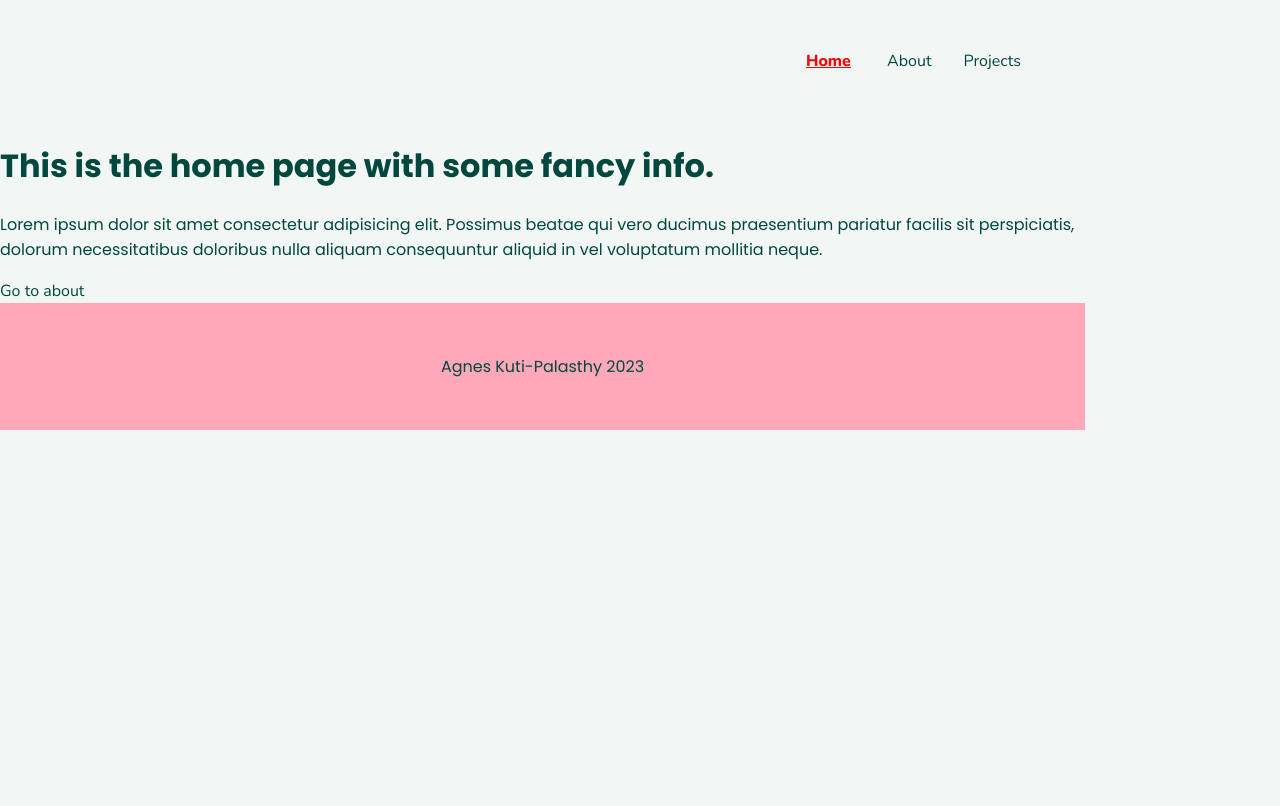
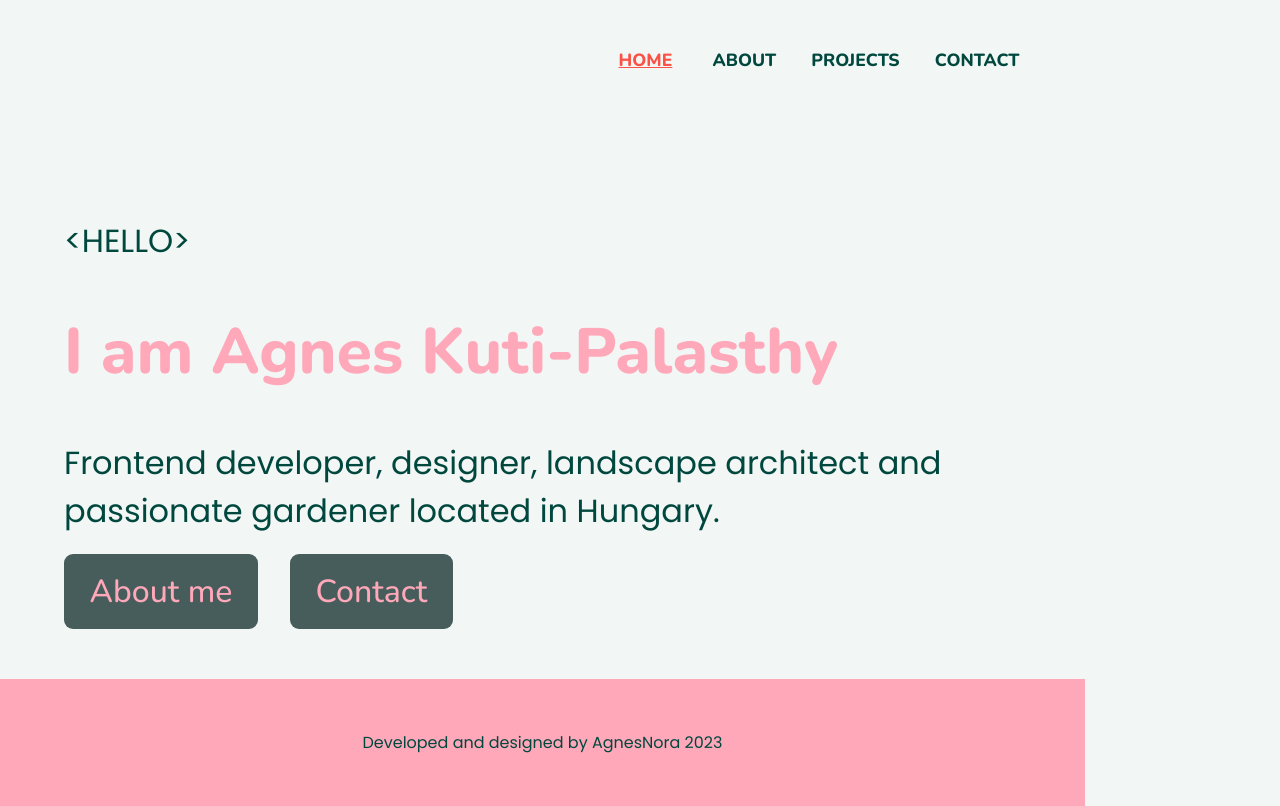
Before and after one commit to agnesnora/portfolio2023, a React (Vite) app: page / in a window 1280 px wide. Built offline with nearby package versions, Linux system fonts and the light colour scheme; what miragejs would draw is missing.

Commit message:
styling buttons

```diff
--- a/package.json
+++ b/package.json
@@ -13,6 +13,7 @@
     "miragejs": "^0.1.47",
     "react": "^18.2.0",
     "react-dom": "^18.2.0",
+    "react-icons": "^4.11.0",
     "react-router-dom": "^6.16.0"
   },
   "devDependencies": {
--- a/src/App.css
+++ b/src/App.css
@@ -9,6 +9,7 @@
   --primary-text-color: #00473e;
   --secondary-text-color: #475d5b;
   --highlighted-text-color: #ffa8ba;
+  --tertiary--text-color: #fa5246;
 }
 
 /* font-family: 'Indie Flower', cursive;
@@ -28,21 +29,17 @@ a {
   text-decoration: none;
   font-family: "Nunito", sans-serif;
   color: var(--primary-text-color);
+  /* margin: 0 auto; */
+  padding: 0;
+}
+
+.navbar--container > a {
+  text-transform: uppercase;
+  font-weight: 700;
+  font-size: 1.1em;
 }
 li {
   list-style-type: none;
-}
-.header {
-  display: flex;
-  align-items: center;
-  justify-content: right;
-  padding: 3em;
-  /* background: rgb(250, 174, 43);
-  background: linear-gradient(
-    90deg,
-    rgba(250, 174, 43, 1) 0%,
-    rgba(250, 82, 70, 1) 74%
-  ); */
 }
 
 .header > h1 {
@@ -76,9 +73,45 @@ footer {
 .resume--about {
   margin: 0 1em;
 }
+.text--uppercase {
+  text-transform: uppercase;
+}
+.resume--container,
+.home--container {
+  padding: 2em;
+}
+.header {
+  display: flex;
+}
 
-.resume--container {
-  padding: 2em;
+.button--link {
+  background-color: #475d5b;
+  color: var(--highlighted-text-color);
+  font-weight: 500;
+  /* display: inline-block; */
+  padding: 0.5em 0.8em;
+  border: none;
+  border-radius: 9px;
+  align-self: center;
+  font-size: 1em;
+}
+
+/* .button--link > a {
+
+} */
+.button--link {
+  margin-right: 1em;
+}
+.button--link > a {
+  margin-right: 0;
+  margin-top: 0;
+  padding: 0.5em 0.8em;
+  font-weight: 500;
+  color: var(--highlighted-text-color);
+}
+.home--container > h1 {
+  color: var(--highlighted-text-color);
+  font-family: "Nunito", sans-serif;
 }
 .resume--header {
   background-color: var(--primary-text-color);
@@ -98,17 +131,38 @@ footer {
   display: block;
 }
 
+.resume--footer {
+  display: flex;
+  justify-content: space-between;
+}
+
 ul {
   padding-left: 0;
 }
 @media (min-width: 570px) {
+  .header {
+    display: flex;
+    align-items: center;
+    justify-content: right;
+    padding: 3em;
+    /* background: rgb(250, 174, 43);
+    background: linear-gradient(
+      90deg,
+      rgba(250, 174, 43, 1) 0%,
+      rgba(250, 82, 70, 1) 74%
+    ); */
+  }
+
   .resume--header,
   .resume--main--container {
     display: flex;
   }
   .resume--footer {
     display: flex;
-    justify-content: left;
+    justify-content: start;
+  }
+  .home--container {
+    font-size: 2em;
   }
 
   /* .project--tile {
--- a/src/App.jsx
+++ b/src/App.jsx
@@ -8,6 +8,7 @@ import { BrowserRouter, Routes, Route } from "react-router-dom";
 import Home from "../src/pages/Home";
 import About from "../src/pages/About";
 import Layout from "../src/components/Layout";
+import Contact from "../src/pages/Contact";
 
 import Projects from "./pages/Projects";
 import ProjectsDetail from "./pages/ProjectsDetail";
@@ -20,6 +21,7 @@ ReactDOM.createRoot(document.getElementById("root")).render(
           <Route path="/about" element={<About />} />
           <Route path="/projects" element={<Projects />} />
           <Route path="/projects/:id" element={<ProjectsDetail />} />
+          <Route path="/contact" element={<Contact />} />
         </Route>
       </Routes>
       {/* <App /> */}
--- a/src/components/Footer.jsx
+++ b/src/components/Footer.jsx
@@ -1,7 +1,7 @@
 export default function Footer() {
   return (
     <footer>
-      <p>Agnes Kuti-Palasthy 2023</p>
+      <p>Developed and designed by AgnesNora 2023</p>
     </footer>
   );
 }
--- a/src/components/Navbar.jsx
+++ b/src/components/Navbar.jsx
@@ -4,7 +4,7 @@ export default function NavBar() {
   const activeStyle = {
     fontWeight: "bold",
     textDecoration: "underline",
-    color: "red",
+    color: "#fa5246",
   };
   return (
     <nav className="navbar--container">
@@ -24,6 +24,12 @@ export default function NavBar() {
       >
         Projects
       </NavLink>
+      <NavLink
+        style={({ isActive }) => (isActive ? activeStyle : null)}
+        to="/contact"
+      >
+        Contact
+      </NavLink>
     </nav>
   );
 }
--- /dev/null
+++ b/src/pages/Contact.jsx
@@ -0,0 +1,19 @@
+import { FaLinkedin, FaGithub } from "react-icons/fa";
+
+export default function Contact() {
+  return (
+    <div className="contact">
+      <h3>agnesnora@gmail.com</h3>
+      <div className="social--icons">
+        <a href="https://www.linkedin.com/in/agnes-nora-palasthy-b41ba378/">
+          {" "}
+          <FaLinkedin />
+        </a>
+        <a href="https://github.com/agnesnora">
+          {" "}
+          <FaGithub />
+        </a>
+      </div>
+    </div>
+  );
+}
--- a/src/pages/Home.jsx
+++ b/src/pages/Home.jsx
@@ -1,15 +1,25 @@
 import { Link } from "react-router-dom";
 export default function Home() {
   return (
-    <div>
-      <h1>This is the home page with some fancy info.</h1>
+    <div className="home--container">
       <p>
-        Lorem ipsum dolor sit amet consectetur adipisicing elit. Possimus beatae
-        qui vero ducimus praesentium pariatur facilis sit perspiciatis, dolorum
-        necessitatibus doloribus nulla aliquam consequuntur aliquid in vel
-        voluptatum mollitia neque.
+        <span className="text--uppercase">{`<Hello>`}</span>
       </p>
-      <Link to="/about">Go to about</Link>
+      <h1>
+        I am <span>Agnes Kuti-Palasthy</span>
+      </h1>
+      <p>
+        <span>Frontend developer</span>, designer, landscape architect and
+        passionate gardener located in Hungary.
+      </p>
+      <div className="home--link">
+        <Link className="button--link" to="/about">
+          About me
+        </Link>
+        <Link className="button--link" to="/contact">
+          Contact
+        </Link>
+      </div>
     </div>
   );
 }
--- a/src/pages/Projects.jsx
+++ b/src/pages/Projects.jsx
@@ -79,11 +79,12 @@ export default function Projects() {
             {" "}
             {project.id == hoveredProject.id ? (
               <div>
-                <ul>
+                <h5>{project.type[0]}</h5>
+                {/* <ul>
                   {project.type.map((type) => (
                     <li key={type}>{type}</li>
                   ))}
-                </ul>
+                </ul> */}
                 <h5>{project.name}</h5>
               </div>
             ) : null}
--- a/src/pages/Resume.jsx
+++ b/src/pages/Resume.jsx
@@ -98,9 +98,11 @@ export default function Resume() {
         </li>
       </ul>
       <div className="resume--footer">
-        <NavLink to="/projects">Explore projects</NavLink>
+        <NavLink className="button--link" to="/projects">
+          Explore projects
+        </NavLink>
 
-        <button>
+        <button className="button--link">
           {" "}
           <a href="../src/AgnesPalasthy CV.pdf">Resume</a>
         </button>
--- a/src/server.js
+++ b/src/server.js
@@ -46,7 +46,7 @@ createServer({
       description:
         "Dreamfinder is the perfect van to travel in and experience. With a ceiling height of 2.1m, you can stand up in this van and there is great head room. The floor is a beautiful glass-reinforced plastic (GRP) which is easy to clean and very hard wearing. A large rear window and large side windows make it really light inside and keep it well ventilated.",
       imageUrl: "/src/Journal.png",
-      type: ["React", "CSS", "HTML5"],
+      type: ["Responsive", "CSS", "HTML5"],
       live: "https://agnesnora.github.io/learning-journal/",
       code: "https://github.com/agnesnora/learning-journal",
     });
@@ -57,7 +57,7 @@ createServer({
       description:
         "The Cruiser is a van for those who love to travel in comfort and luxury. With its many windows, spacious interior and ample storage space, the Cruiser offers a beautiful view wherever you go.",
       imageUrl: "/src/Color.png",
-      type: ["React", "CSS", "HTML5"],
+      type: ["Javascript", "Api", "CSS", "HTML5"],
       live: "https://agnesnora.github.io/color-scheme-generator/",
       code: "https://github.com/agnesnora/color-scheme-generator",
     });
@@ -70,7 +70,7 @@ createServer({
       description:
         "With this van, you can take your travel life to the next level. The Green Wonder is a sustainable vehicle that's perfect for people who are looking for a stylish, eco-friendly mode of transport that can go anywhere.",
       imageUrl: "/src/Watch.png",
-      type: ["React", "CSS", "HTML5"],
+      type: ["Javascript", "Api", "CSS", "HTML5"],
     });
   },
 
```
Also changed, not shown: 1 other file (tests, documents, lock files or other folders).
